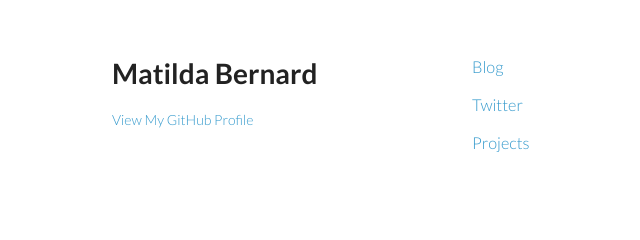
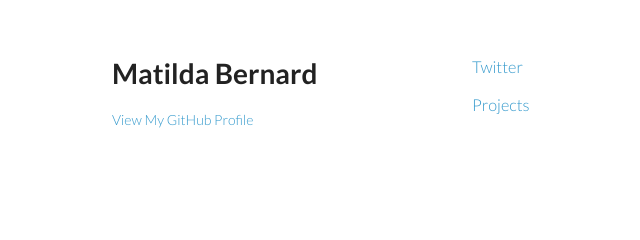
Before and after one commit to serah/serah.github.com, a plain HTML site: page index.html in a window 1280 px wide. Shown: the top 240 px of the page, 98-738 px from the left. Drawn offline with Linux system fonts and the light colour scheme.

Commit message:
removed link

```diff
--- a/index.html
+++ b/index.html
@@ -23,8 +23,6 @@
 
       </header>
       <section>
-<h3><a href="blog.matildabernard.in">Blog</a></h3>
-
 <h3><a href="https://twitter.com/RedAdmiral_">Twitter</a></h3>
 
 <h3><a href="https://github.com/serah">Projects</a></h3>
```
